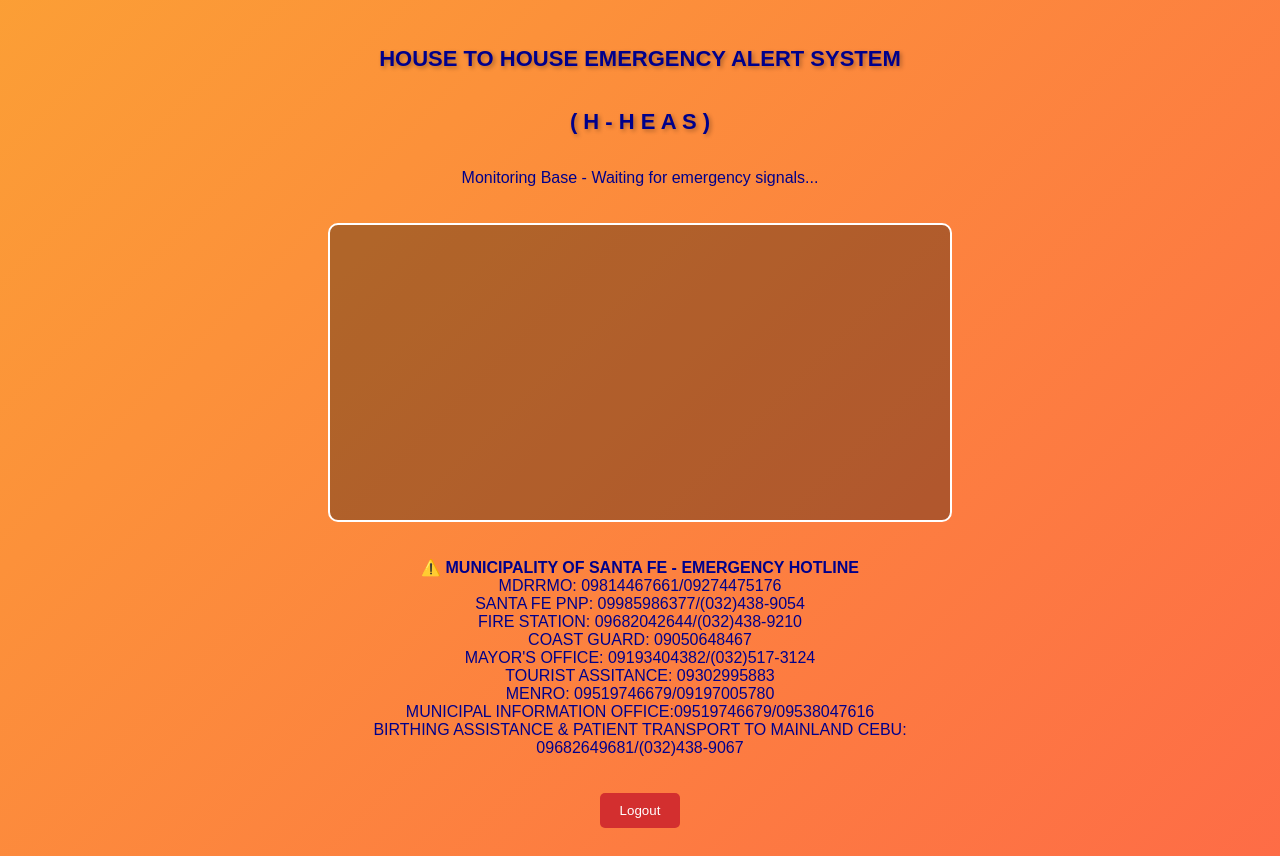
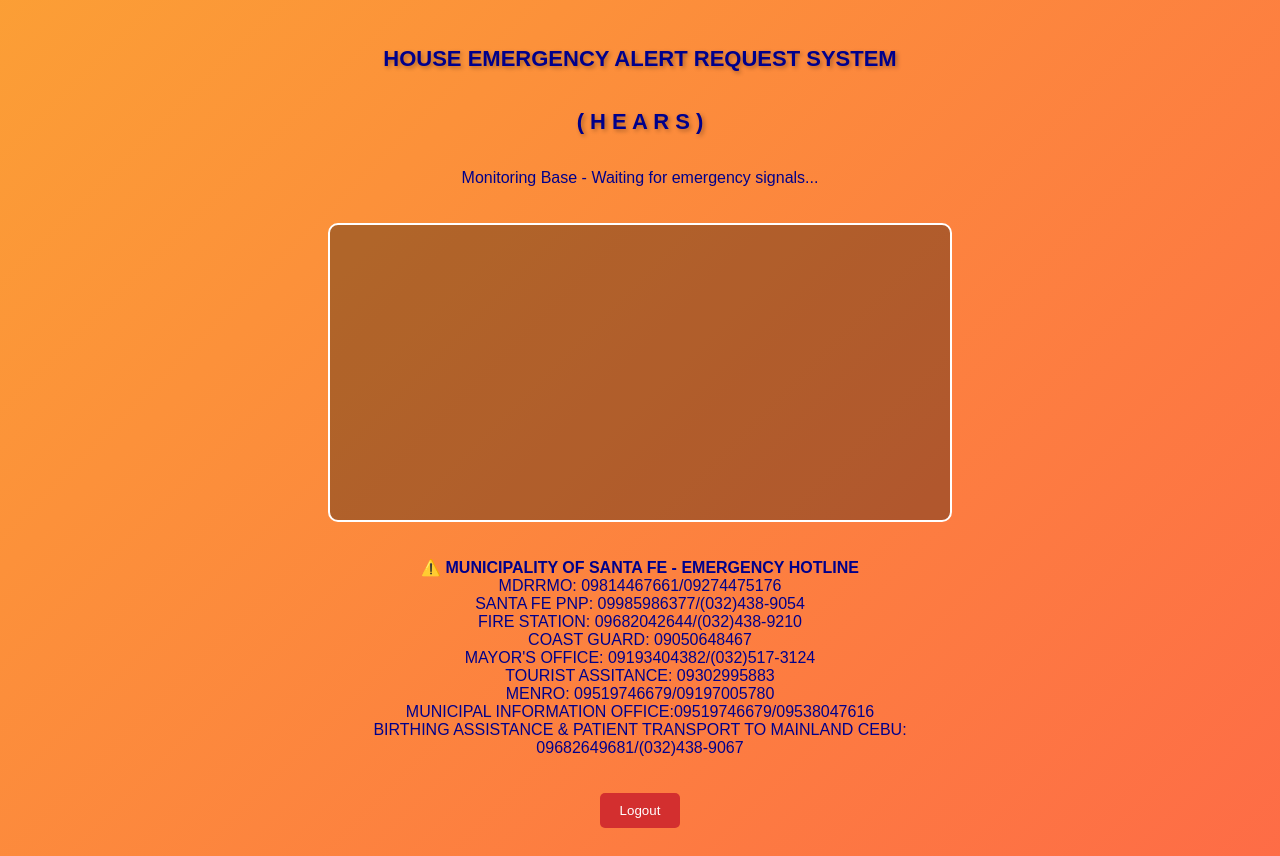
Before and after one commit to vicentezata/h-heas, a website: page public/monitor.html in a window 1280 px wide. Drawn offline with Linux system fonts and the light colour scheme; sample sign-in values are in the browser's storage.

Commit message:
Update monitor.html

```diff
--- a/public/monitor.html
+++ b/public/monitor.html
@@ -103,8 +103,8 @@
     </style>
 </head>
 <body>
-    <h2>House to House Emergency Alert System</h2>
-    <h2>( H - H E A S )</h2>
+    <h2>House Emergency Alert Request System</h2>
+    <h2>( H E A R S )</h2>
     <p>Monitoring Base - Waiting for emergency signals...</p>
     <div id="logContainer"></div>
 
```
